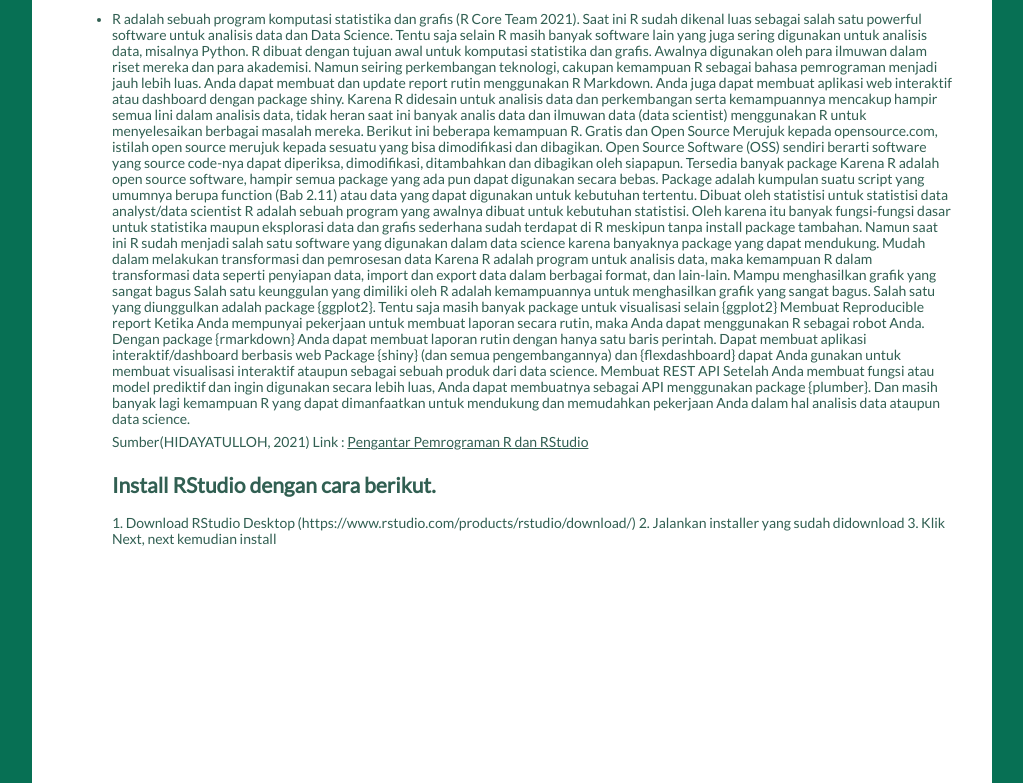
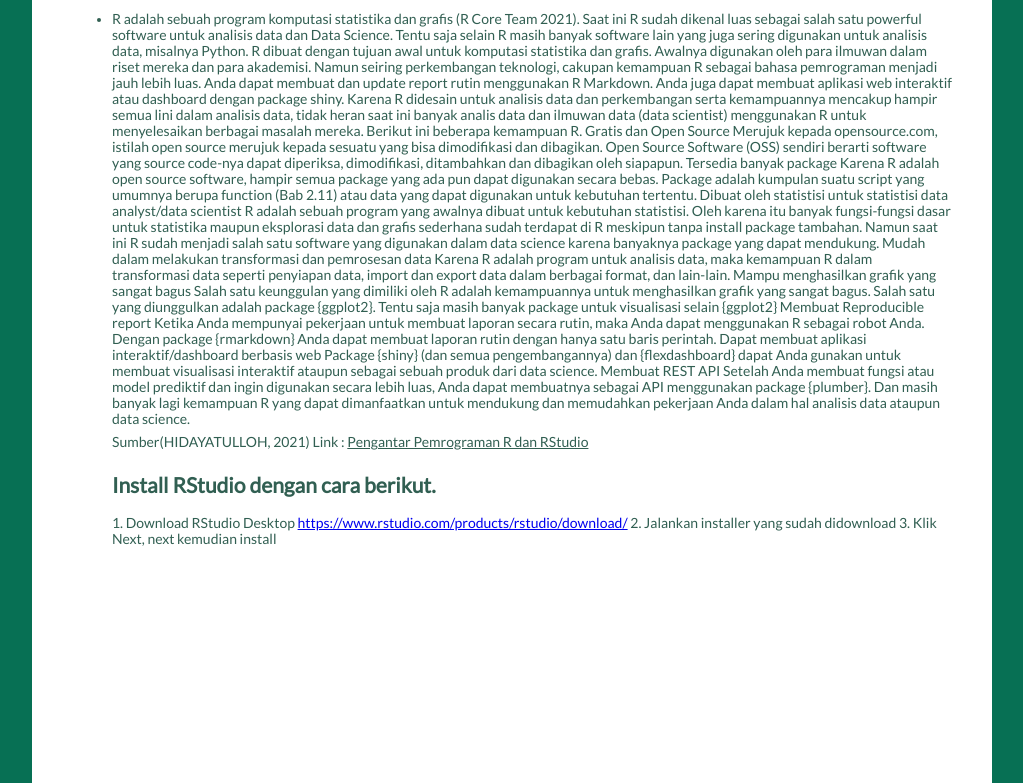
Before and after one commit to dinikristianti/dinikristianti.github.io, a plain HTML site: page Rstudio.html in a window 1280 px wide. Shown: the part 314-1097 px from the top of the page, without its empty margins (128-1151 px from the left). Drawn offline with Linux system fonts and the light colour scheme.

Commit message:
Update Rstudio.html

```diff
--- a/Rstudio.html
+++ b/Rstudio.html
@@ -68,7 +68,7 @@ Setelah Anda membuat fungsi atau model prediktif dan ingin digunakan secara lebi
 Dan masih banyak lagi kemampuan R yang dapat dimanfaatkan untuk mendukung dan memudahkan pekerjaan Anda dalam hal analisis data ataupun data science.
 <p>Sumber(HIDAYATULLOH, 2021) Link : <a href="https://bookdown.org/aepstk/intror/intro.html#rstudio">Pengantar Pemrograman R dan RStudio</a></p>
 <h2>Install RStudio dengan cara berikut.</h2>
-1. Download RStudio Desktop (https://www.rstudio.com/products/rstudio/download/)
+1. Download RStudio Desktop <a href="https://www.rstudio.com/products/rstudio/download/">https://www.rstudio.com/products/rstudio/download/</a>
 2. Jalankan installer yang sudah didownload
 3. Klik Next, next kemudian install
 
```
